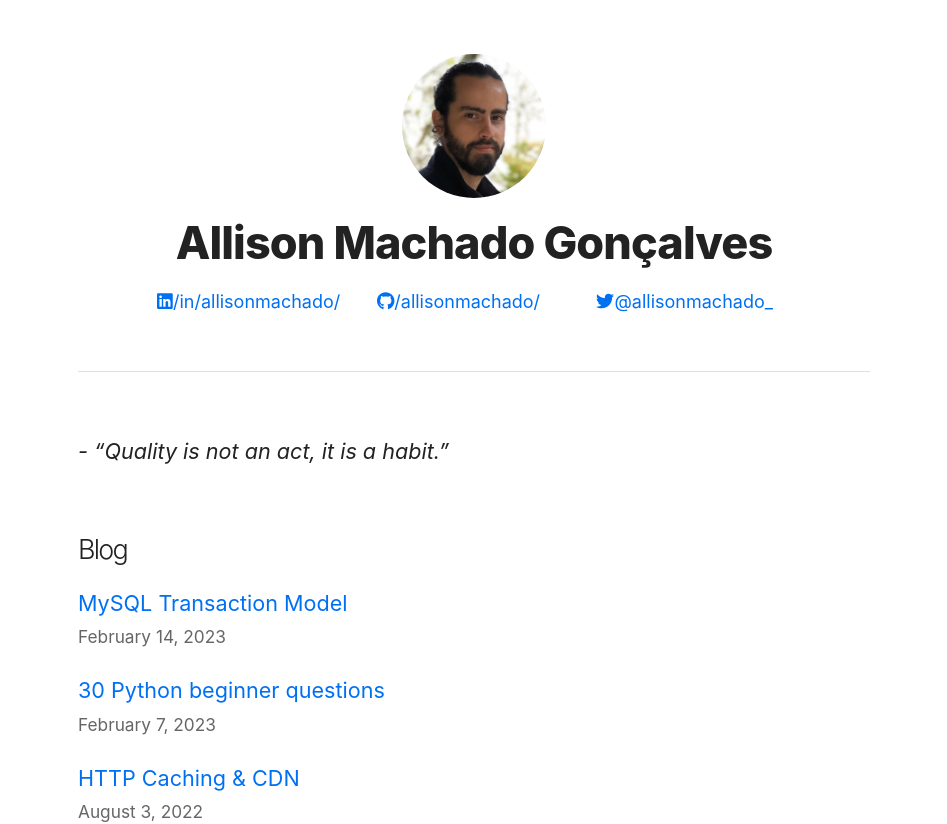
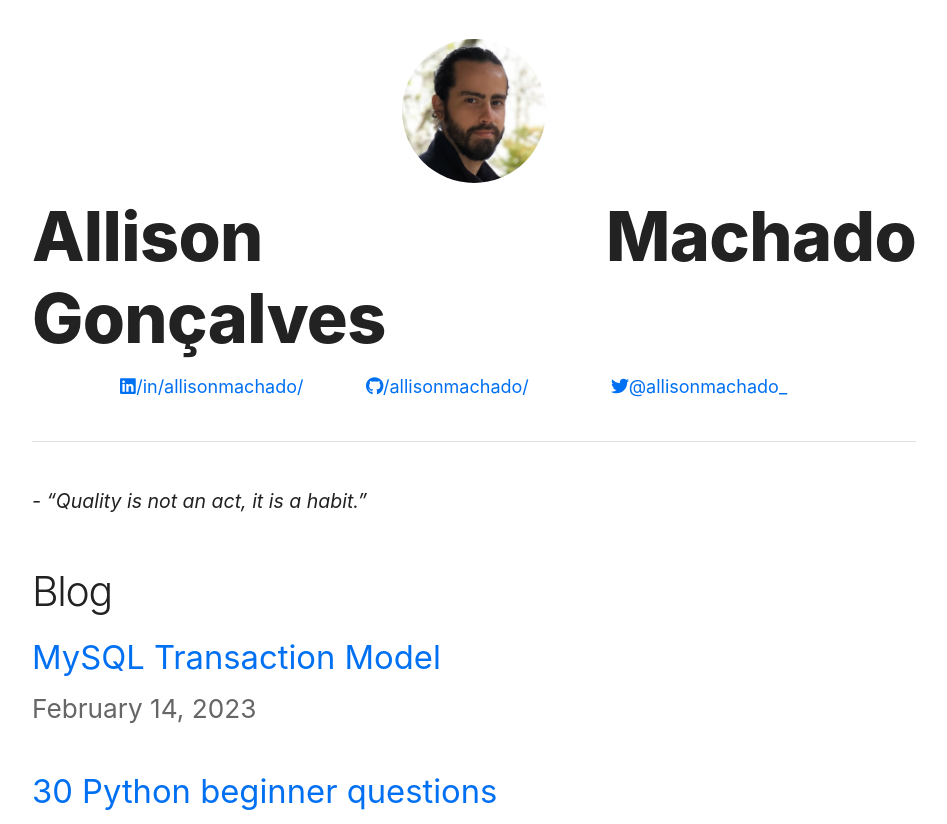
Before and after one commit to allisonmachado/blog.allison.bsb.br, a Next.js app: page / in a window 1280 px wide. Shown: the top 824 px of the page, without its empty margins (166-1113 px from the left). Built offline with nearby package versions, Linux system fonts and the light colour scheme.

Commit message:
refactor: improve website font sizes for better readability

```diff
--- a/components/layout.module.css
+++ b/components/layout.module.css
@@ -1,5 +1,5 @@
 .container {
-  max-width: 46rem;
+  max-width: 70rem;
   padding: 0 1rem;
   margin: 3rem auto 6rem;
   text-align: justify;
--- a/styles/custom.css
+++ b/styles/custom.css
@@ -21,3 +21,11 @@ div > blockquote {
     padding: 0 0 0 1em; /* Indent the text from the left border */
     font-style: italic; /* Optionally, add italic font style to the blockquote */
 }
+
+html {
+    font-size: 13px;
+}
+
+p {
+    font-size: 1.5rem;
+}
--- a/styles/utils.module.css
+++ b/styles/utils.module.css
@@ -1,5 +1,5 @@
 .heading2Xl {
-  font-size: 2.5rem;
+  font-size: 5.25rem;
   line-height: 1.2;
   font-weight: 800;
   letter-spacing: -0.05rem;
@@ -7,7 +7,7 @@
 }
 
 .headingXl {
-  font-size: 2rem;
+  font-size: 4.2rem;
   line-height: 1.3;
   font-weight: 800;
   letter-spacing: -0.05rem;
@@ -15,13 +15,13 @@
 }
 
 .headingLg {
-  font-size: 1.5rem;
+  font-size: 3.15rem;
   line-height: 1.4;
   margin: 1rem 0;
 }
 
 .headingMd {
-  font-size: 1.2rem;
+  font-size: 2.52rem;
   line-height: 1.5;
 }
 
@@ -44,7 +44,7 @@
 }
 
 .listItem {
-  margin: 0 0 1.25rem;
+  margin: 0 0 2.7rem;
 }
 
 .lightText {
```
